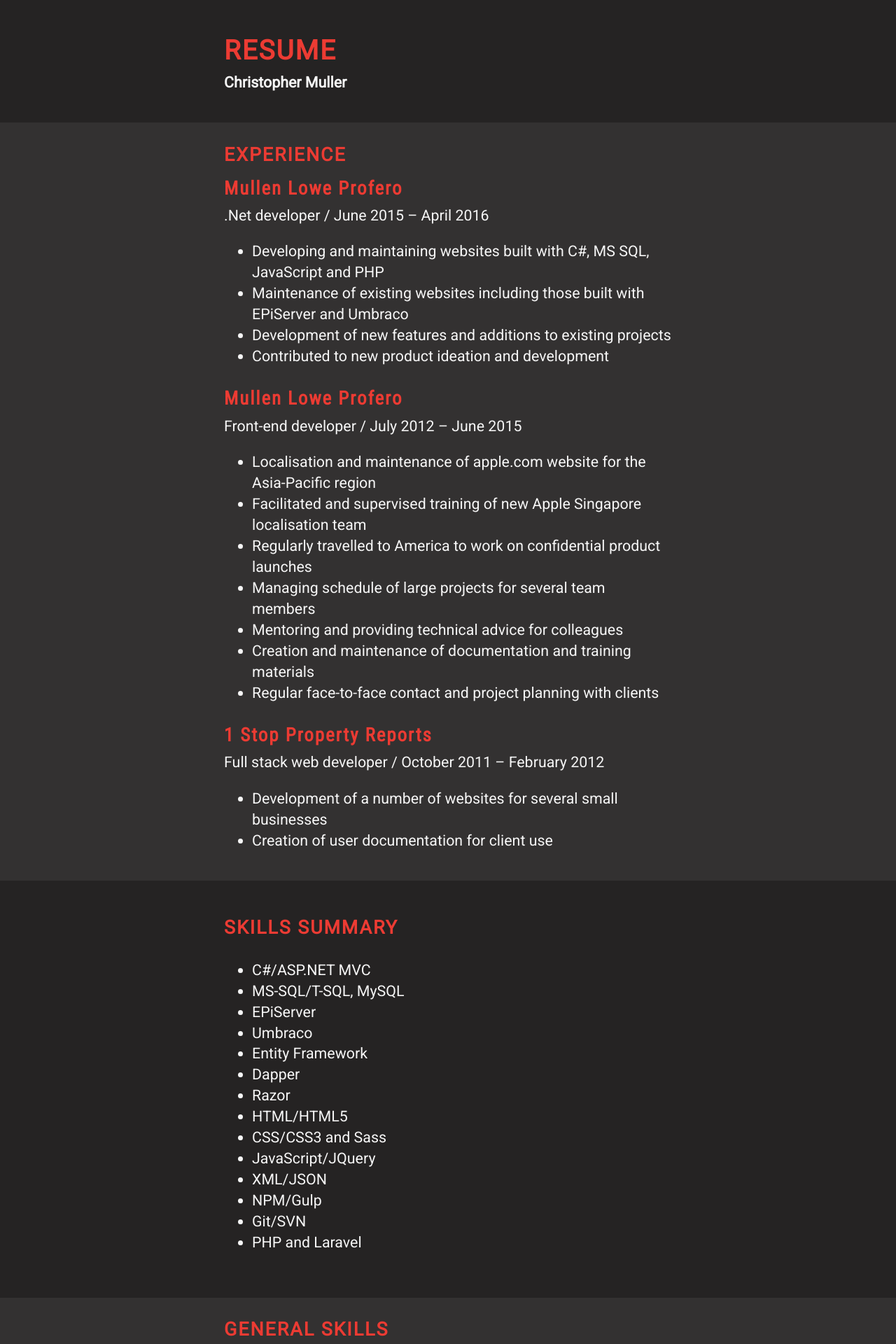
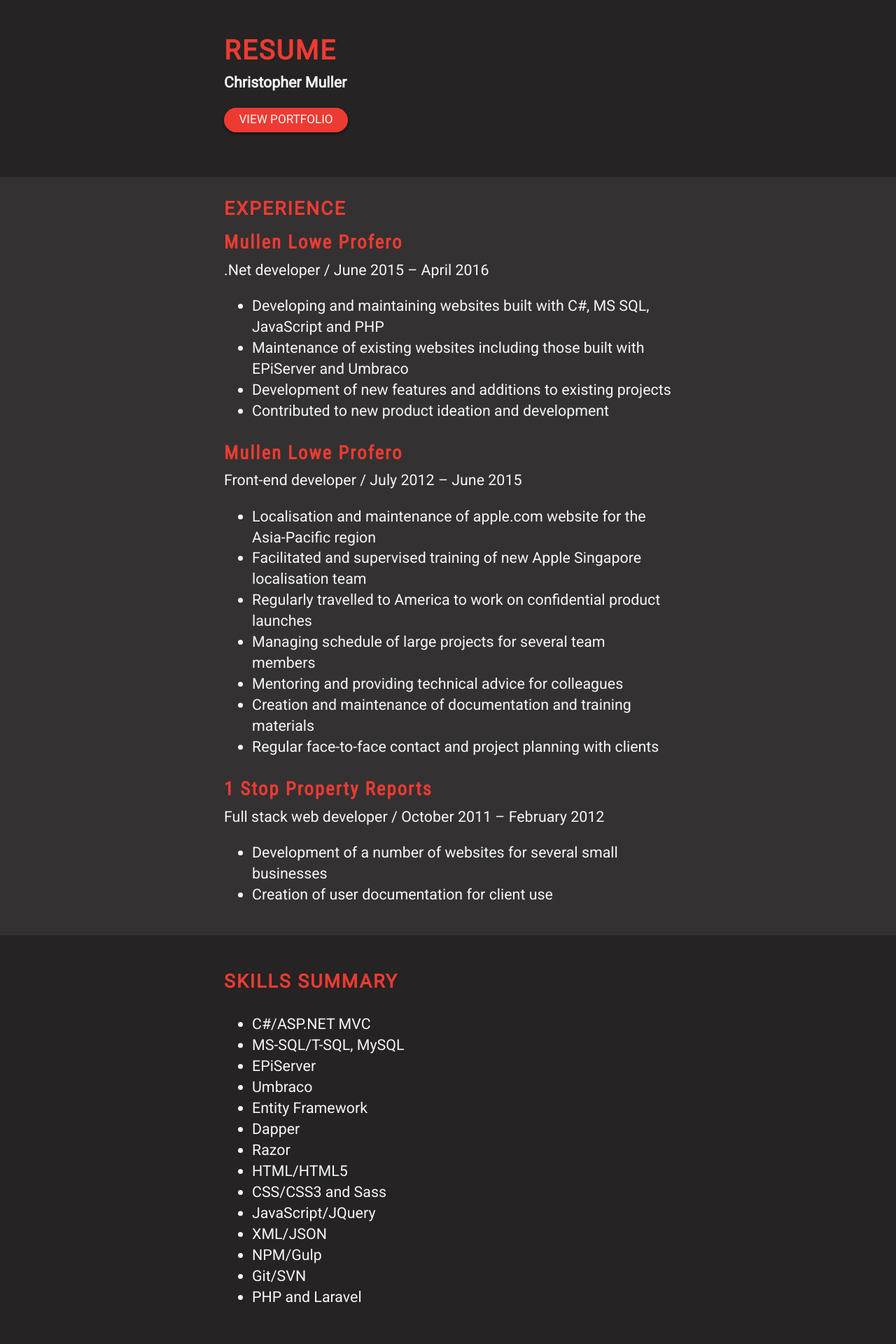
Before and after one commit to chris-muller/sharlos.github.io, a Jekyll site: the page built from resume/index.html, in a window 1280 px wide. Shown: the top 1920 px of the page at 70% size. Built offline with Jekyll 4.4.1, drawn with Linux system fonts in a browser that asks for light colours.

Commit message:
resume layout adjustments

```diff
--- a/_layouts/resume.html
+++ b/_layouts/resume.html
@@ -5,4 +5,3 @@ layout: master
 <main class="resume">
   {{ content }}
 </main>
-<a href="/" class="btn view-portfolio">View Portfolio</a>
--- a/css/styles.scss
+++ b/css/styles.scss
@@ -494,6 +494,10 @@ html.resume {
         padding-bottom: 3rem;
     }
 
+    header > strong {
+        display: block;
+    }
+
     main > * {
         margin: 1rem 0;
         padding: 1rem;
@@ -512,15 +516,7 @@ html.resume {
     }
 
     .view-portfolio {
-        margin: 1rem;
-
-        @media (min-width: $mobile) {
-            margin: 1rem 5rem;
-        }
-
-        @media (min-width: $tablet) {
-            margin: 1rem 25vw;
-        }
-
+        display: inline-block;
+        margin-top: 1rem;
     }
 }
--- a/resume/index.html
+++ b/resume/index.html
@@ -6,6 +6,7 @@ title: Christopher Muller's Resume
 <header>
     <h1 class="h2">Resume</h1>
     <strong>Christopher Muller</strong>
+    <a href="/" class="btn view-portfolio">View Portfolio</a>
 </header>
 
 <section>
@@ -97,4 +98,5 @@ title: Christopher Muller's Resume
     <h4 class="h4">Certificate III in Customer Contact</h4>
     <strong>Australian College of Commerce &amp; Management, Datacom Connect</strong>
 
+    <a href="/" class="btn view-portfolio">View Portfolio</a>
 </section>
```
